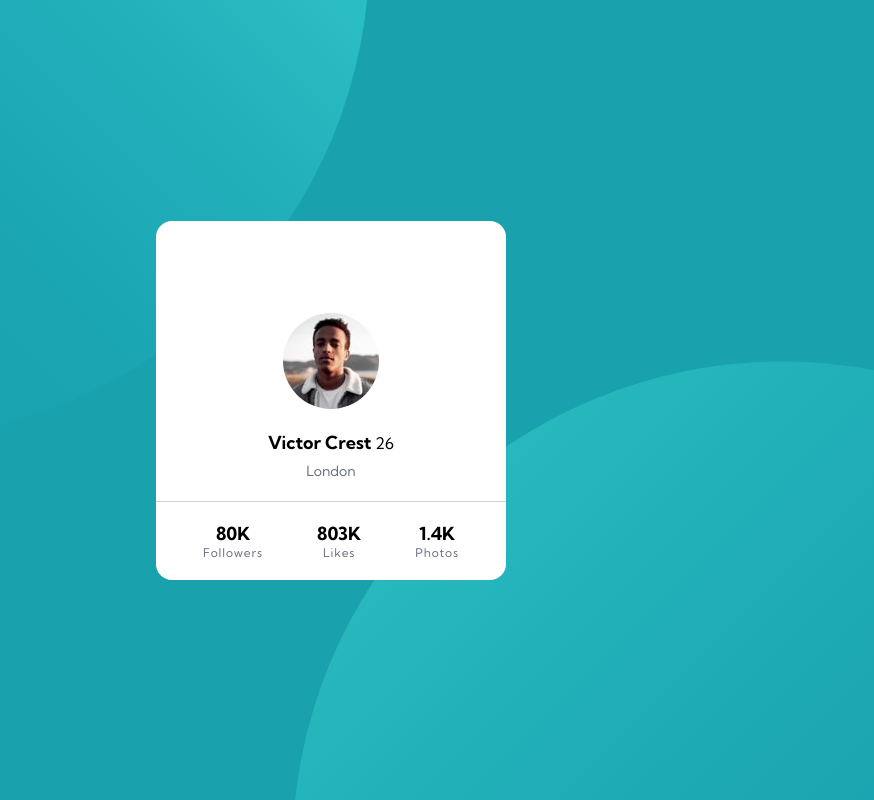
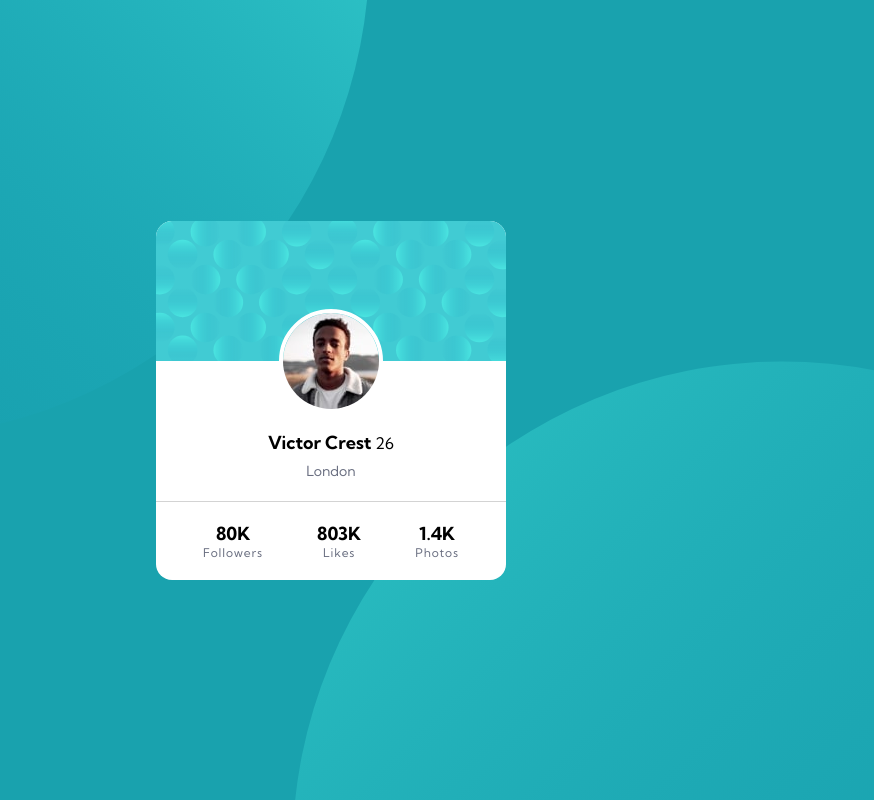
Before and after one commit to abraund/Challenges, a plain HTML site: page frontend-mentor/profile-card-component-main/index.html in a window 1280 px wide. Shown: the whole page, without its empty margins (309-1183 px from the left). Drawn offline with Linux system fonts and the light colour scheme; the site is published under a folder, as on GitHub Pages, so addresses that start at the root find nothing.

Commit message:
Correction, tidy.

```diff
--- a/frontend-mentor/profile-card-component-main/styles.css
+++ b/frontend-mentor/profile-card-component-main/styles.css
@@ -42,7 +42,7 @@ body::after {
 
 .card::before {
     content: '';
-    background: url(/images/bg-pattern-card.svg);
+    background: url(images/bg-pattern-card.svg);
     display: block;
     height: 140px;
     border-radius: var(--card-radius) var(--card-radius) 0 0;
```
Also changed, not shown: frontend-mentor/profile-card-component-main/index.html (+0 -2 lines).
